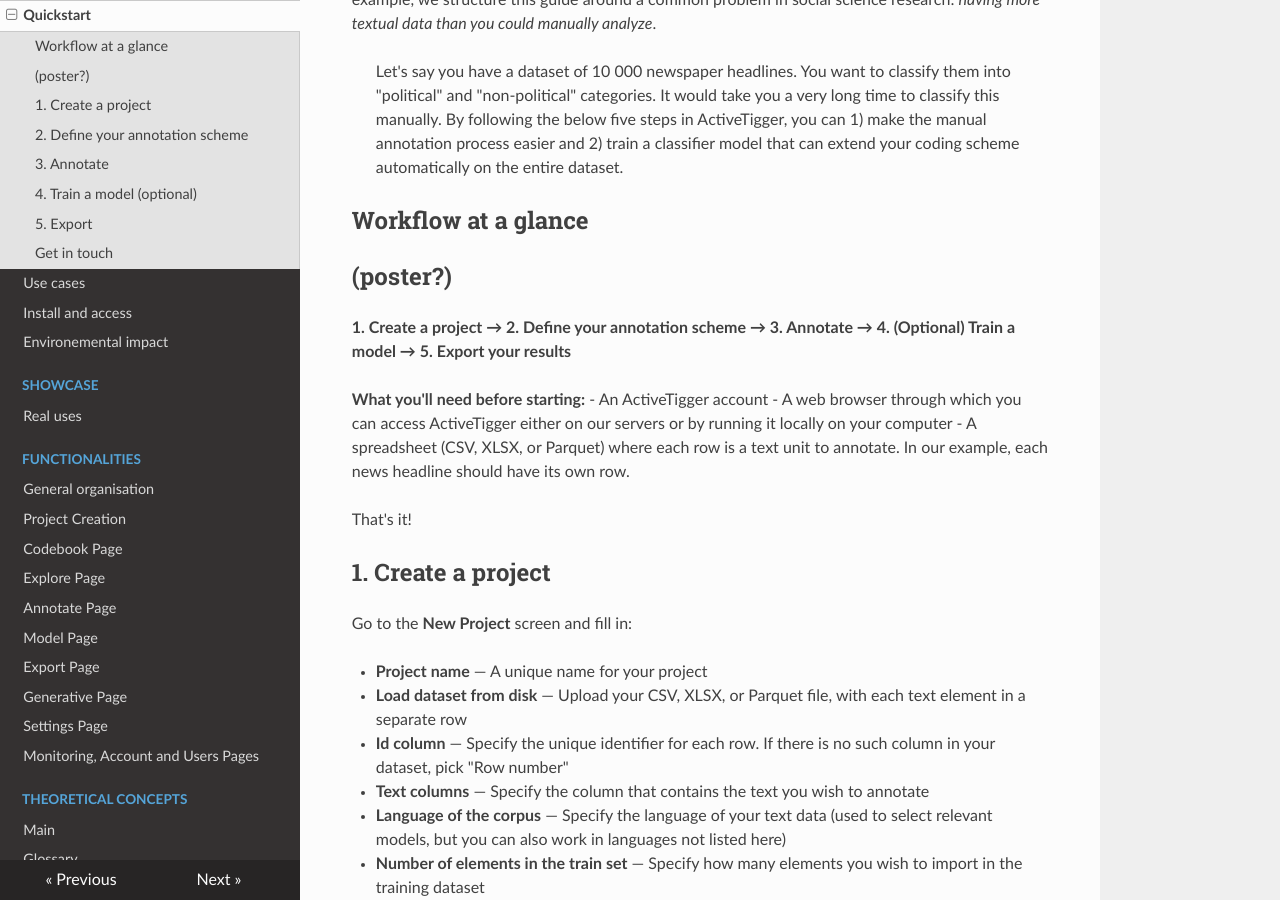
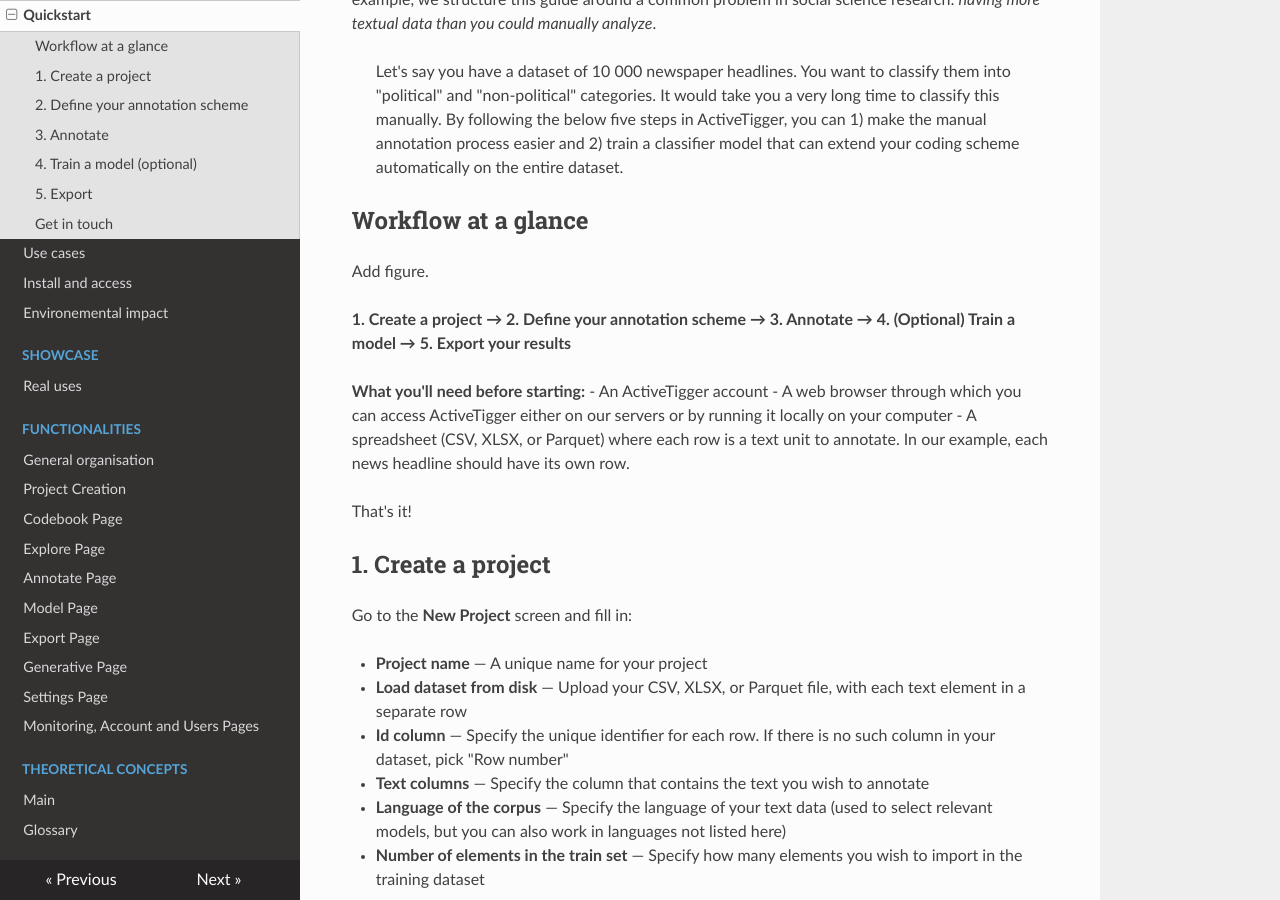
Before and after one commit to activetigger/documentation, an MkDocs documentation site: the page built from docs/quickstart/quickstart.md, in a window 1280 px wide and 900 px high, scrolled down 604 px. Built offline with MkDocs 1.6.1, drawn with Linux system fonts in a browser that asks for light colours; nearby versions of some CDN libraries.

```diff
--- a/docs/quickstart/quickstart.md
+++ b/docs/quickstart/quickstart.md
@@ -19,7 +19,7 @@
 
 ## Workflow at a glance
 
-##(poster?)
+Add figure.
 
 **1. Create a project → 2. Define your annotation scheme → 3. Annotate → 4. (Optional) Train a model → 5. Export your results**
 
```
